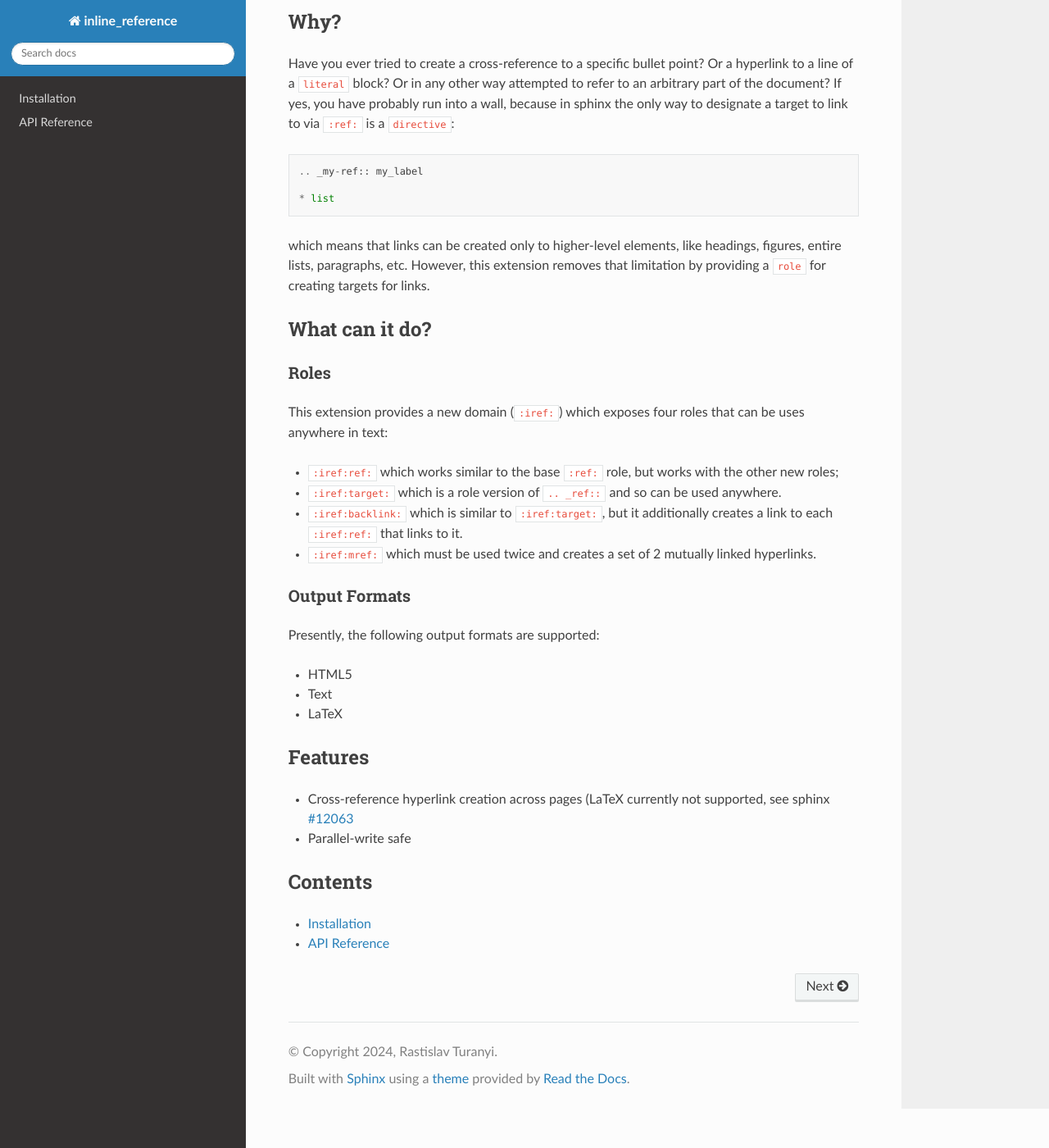
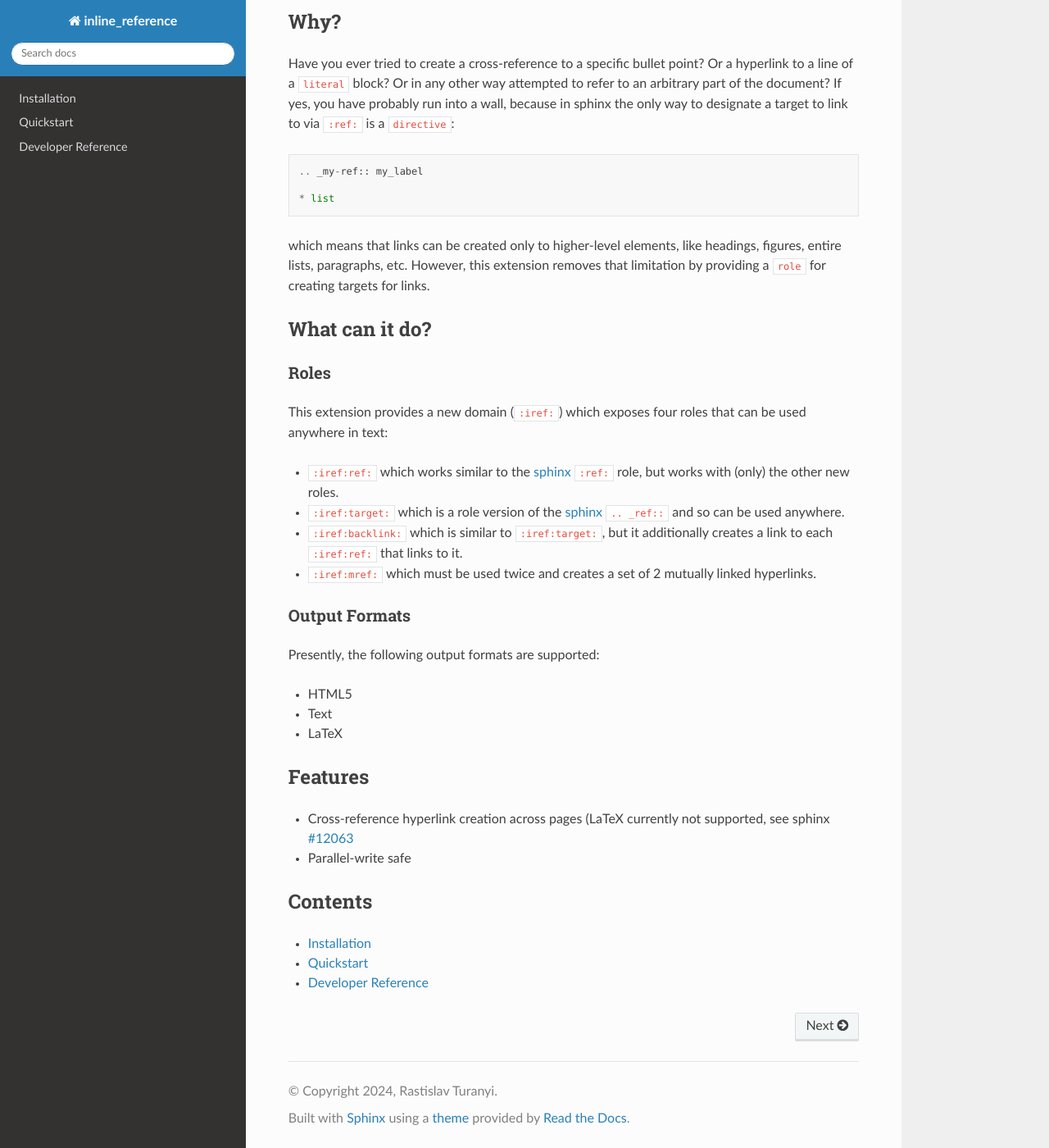
Before and after one commit to pace-neutrons/inline_reference, a Sphinx documentation site: the page built from docs/source/index.rst, in a window 1280 px wide and 1400 px high, scrolled down 198 px. Shown: the whole window at 82% size. Built offline with Sphinx 7.4.7 and the Read the Docs theme 3.1.0, drawn with Linux system fonts in a browser that asks for light colours.

```diff
--- a/docs/source/api.rst
+++ b/docs/source/api.rst
@@ -1,5 +1,8 @@
-API Reference
-*************
+Developer Reference
+*******************
+
+Python API Reference
+====================
 
 .. automodule:: inline_reference.inline_reference
     :members:
--- a/docs/source/index.rst
+++ b/docs/source/index.rst
@@ -27,12 +27,16 @@ What can it do?
 Roles
 -----
 
-This extension provides a new domain (``:iref:``) which exposes four roles that can be uses anywhere
+This extension provides a new domain (``:iref:``) which exposes four roles that can be used anywhere
 in text:
 
-* ``:iref:ref:`` which works similar to the base ``:ref:`` role, but works with the other new roles;
+* ``:iref:ref:`` which works similar to the
+  `sphinx <https://www.sphinx-doc.org/en/master/usage/referencing.html#role-ref>`_
+  ``:ref:`` role, but works with (only) the other new roles.
 
-* ``:iref:target:`` which is a role version of ``.. _ref::`` and so can be used anywhere.
+* ``:iref:target:`` which is a role version of the
+  `sphinx <https://www.sphinx-doc.org/en/master/usage/referencing.html#role-ref>`_
+  ``.. _ref::`` and so can be used anywhere.
 
 * ``:iref:backlink:`` which is similar to ``:iref:target:``, but it additionally creates a link to
   each ``:iref:ref:`` that links to it.
```
Also changed, not shown: other parts of docs/source/index.rst (+4 -3 lines), docs/source/installation.rst (+13 -0 lines), docs/source/useage.rst (added, +108 -0 lines).
